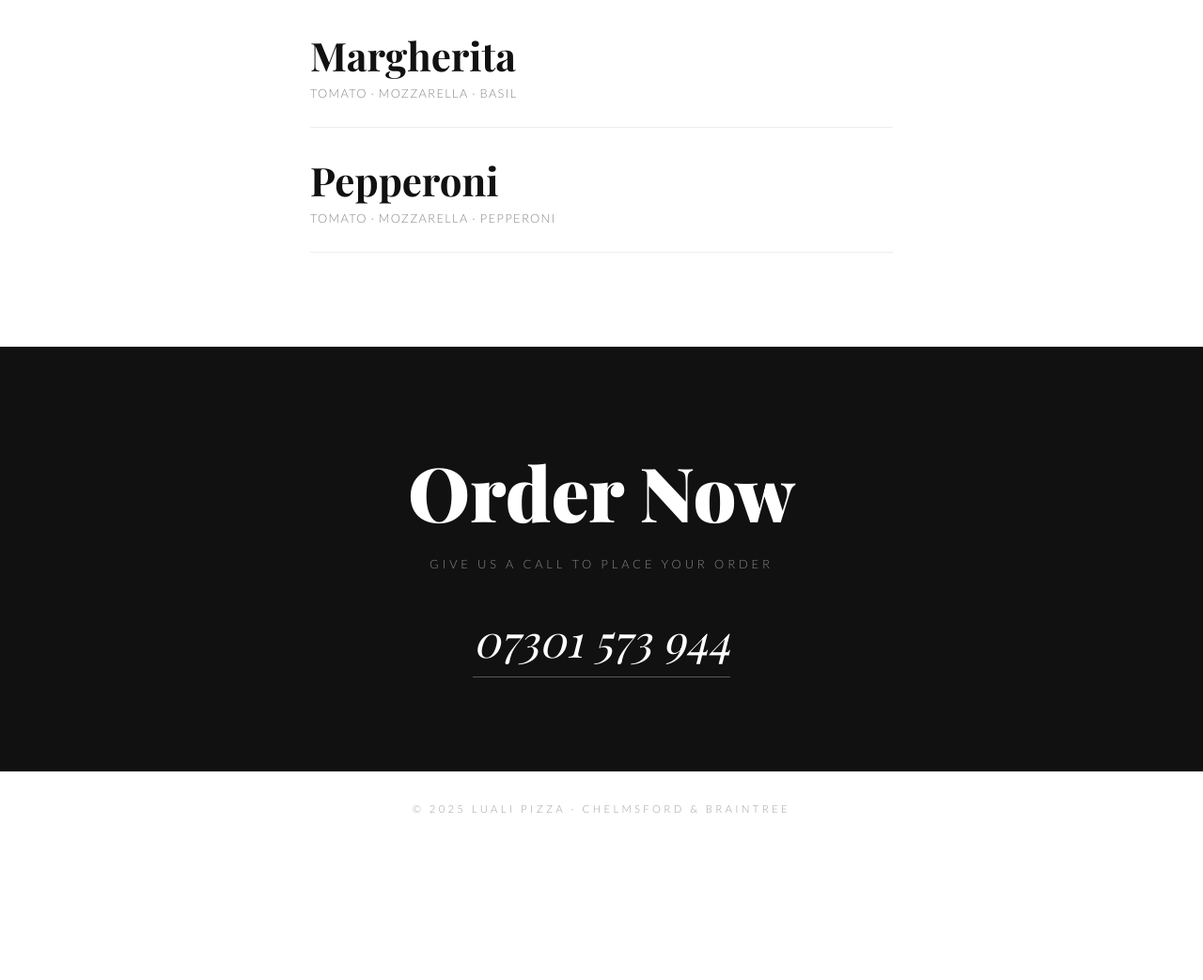
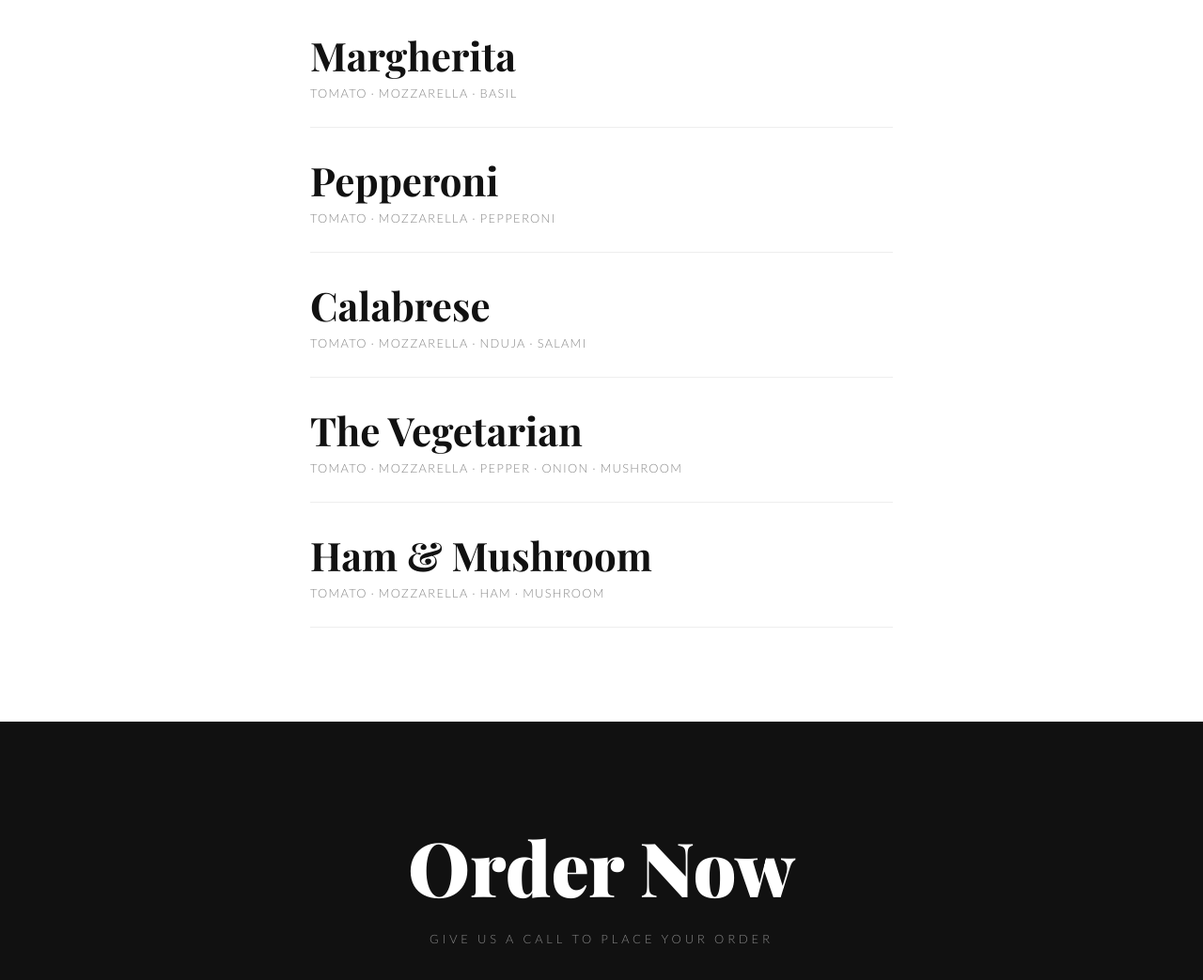
Before and after one commit to louradders/lualipizza, a plain HTML site: page index.html in a window 1280 px wide. Shown: the part 1062-2105 px from the top of the page at 94% size. Before the commit the page ends 1961 px from the top, so only its background shows below. Drawn offline with nearby package versions, Linux system fonts and the light colour scheme.

Commit message:
Update index.html

```diff
--- a/index.html
+++ b/index.html
@@ -354,6 +354,27 @@
             </div>
         </div>
 
+        <div class="menu-item">
+    <div>
+        <div class="menu-item-name">Calabrese</div>
+        <div class="menu-item-desc">Tomato · Mozzarella · Nduja · Salami</div>
+    </div>
+</div>
+
+<div class="menu-item">
+    <div>
+        <div class="menu-item-name">The Vegetarian</div>
+        <div class="menu-item-desc">Tomato · Mozzarella · Pepper · Onion · Mushroom</div>
+    </div>
+</div>
+
+<div class="menu-item">
+    <div>
+        <div class="menu-item-name">Ham & Mushroom</div>
+        <div class="menu-item-desc">Tomato · Mozzarella · Ham · Mushroom</div>
+    </div>
+</div>
+
     </section>
 
     <!-- CONTACT -->
```
